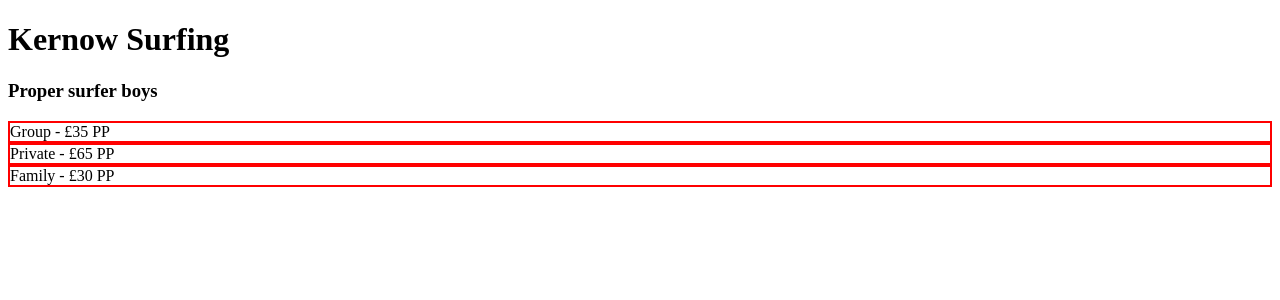
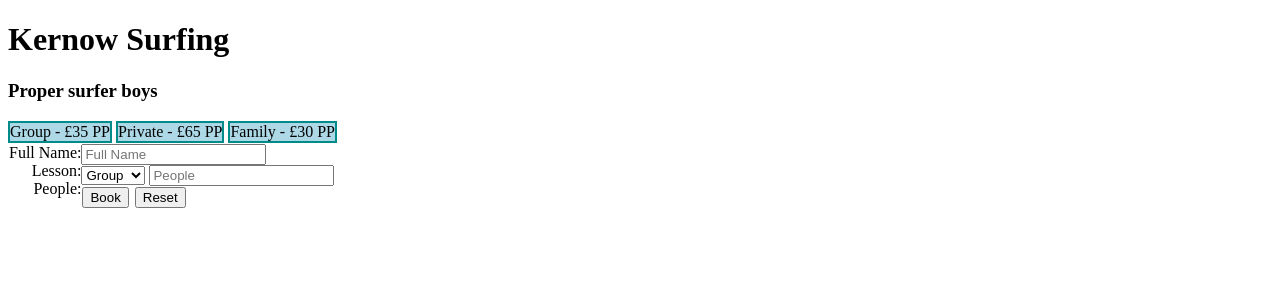
Before and after one commit to Beltedsage/College-DSD, a PHP site: page / in a window 1280 px wide. Shown: the top 300 px of the page. Run offline with PHP 8.4, Linux system fonts and the light colour scheme.

Commit message:
Begun Mark's Kernow Surfing Work
Proper work being done.

```diff
--- a/Mark-work/JavaScript/kernow-surfing/index.html
+++ b/Mark-work/JavaScript/kernow-surfing/index.html
@@ -10,10 +10,49 @@
 <body>
     <h1>Kernow Surfing</h1>
     <h3>Proper surfer boys</h3>
+
     <div>
         <div class="card">Group - £35 PP</div>
         <div class="card">Private - £65 PP</div>
         <div class="card">Family - £30 PP</div>
     </div>
+
+    <!-- <form id="details">
+        <label for="fullname">Full Name:</label>
+        <input type="search" placeholder="Full Name" id="fullName"></input>
+        <label for="lesson">Lesson:</label>
+        <input type="search" placeholder="Lesson" id="lesson"></input>
+        <label for="people">People:</label>
+        <input type="search" placeholder="People" id="people"></input>
+
+        <div id="buttons">
+            <button type="input" id="book">Book</button>
+            <button type="input" id="reset">Reset</button>
+        </div>
+    </form> -->
+
+    <form id="details2">
+        <div id="left">
+            <label for="fullname">Full Name:</label><br>
+            <label for="lesson">Lesson:</label><br>
+            <label for="people">People:</label>
+        </div>
+        <div id="right">
+            <input type="search" placeholder="Full Name" id="fullName"></input><br>
+            <select name="lessons" id="lessons">
+                <option value="group">Group</option>
+                <option value="private">Private</option>
+                <option value="family">Family</option>
+            </select>
+            <input type="search" placeholder="People" id="people"></input><br>
+            <div id="buttons">
+                <button type="input" id="book">Book</button>
+                <button type="input" id="reset">Reset</button>
+            </div>
+        </div>
+
+    </form>
+
+
 </body>
 </html>
--- a/Mark-work/JavaScript/kernow-surfing/style.css
+++ b/Mark-work/JavaScript/kernow-surfing/style.css
@@ -1,8 +1,36 @@
 .card {
-    border: 2px solid red;
-    display: flex;
+    border: 2px solid darkcyan;
+    display: inline-block;
+    background-color: lightblue;
 
 }
+
+.card:hover {
+    border: 2px solid rgb(59, 59, 130);
+    background-color: darkcyan;
+}
+
+button {
+    margin: 1px;
+    /* border: 5px solid green; */
+}
+
+#details2 {
+    display: flex;
+    margin: 1px;
+}
+
+#left {
+    text-align: right;
+}
+
+/* #left, #right {
+    margin: 5px;
+} */
+
+/* #book, #reset {
+    text-align: left;
+} */
 
 /* body {
     background: red;
```
Also changed, not shown: John-work/pets-database/pets/add/add-a-pet.php (line endings or trailing spaces), 1 other file.
